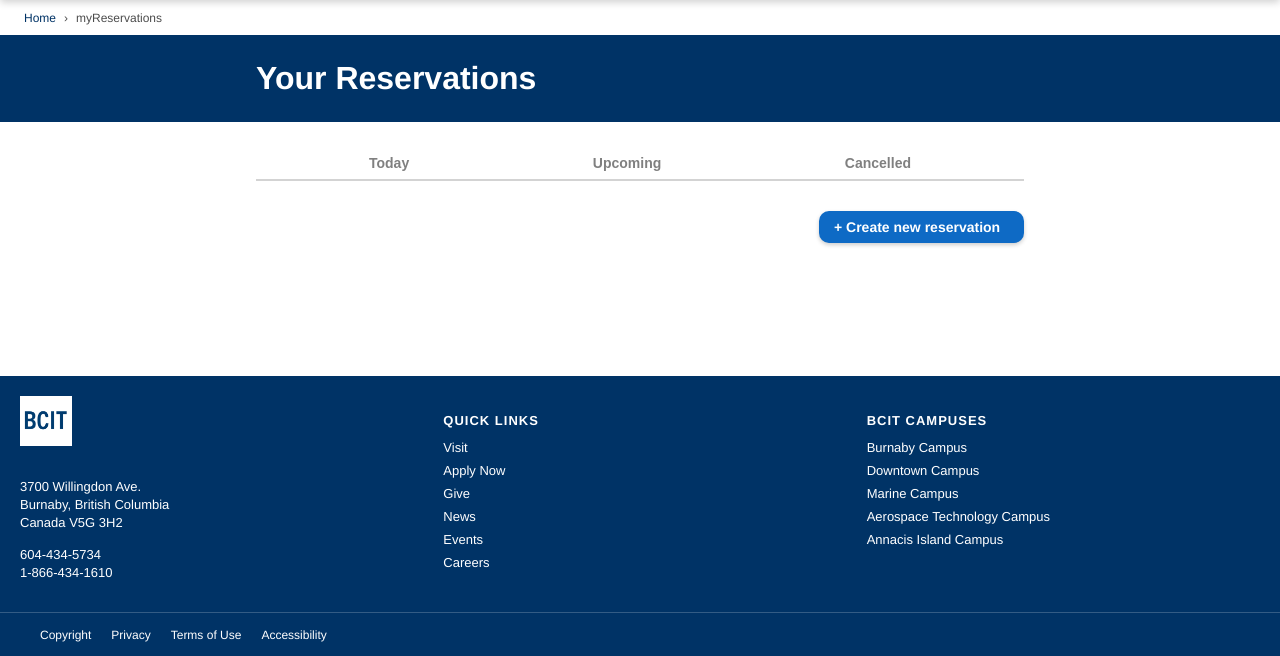
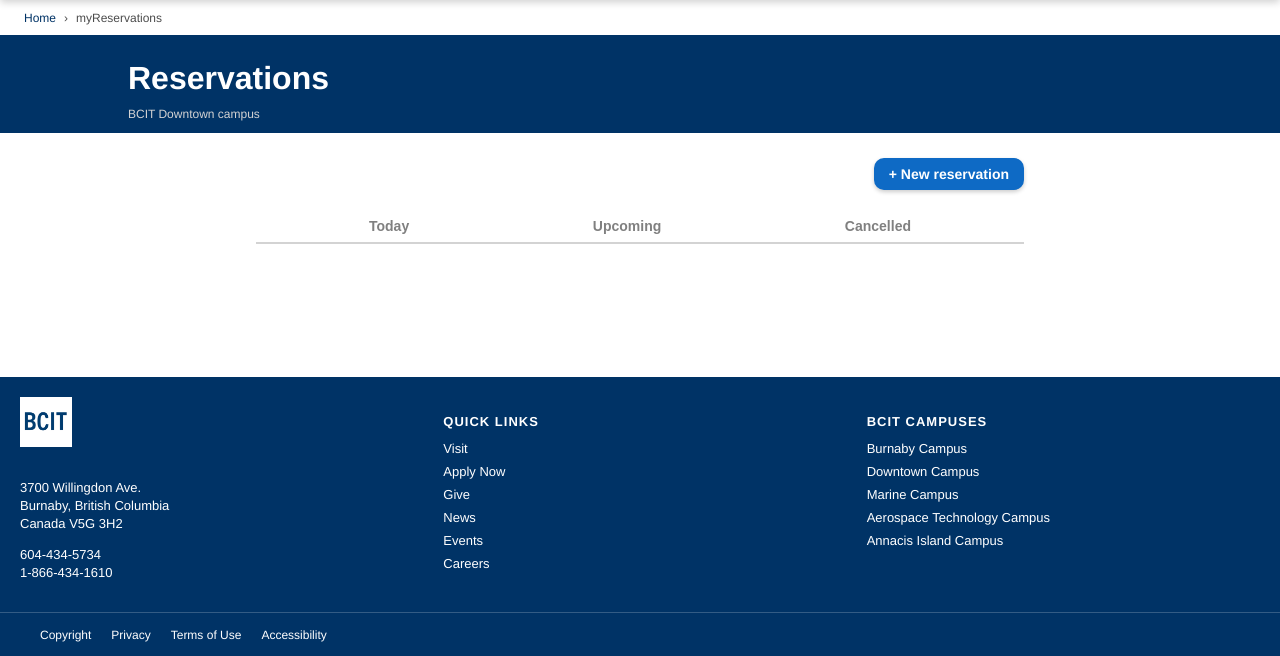
Before and after one commit to Leo-Mak13/BCIT-Parkly, a Node server app: template views/myReservations.ejs in a window 1280 px wide. Shown: the part 60-716 px from the top of the page. Run offline with Node 20, Linux system fonts and the light colour scheme; the template is opened without the code that fills it, so the values that code supplies are empty.

Commit message:
moved the create reservation anchor link above the today, upcoming and cancelled buttons. Added BCIT downtown campus below Reservations header. removed rounding from each induvidual reservation

```diff
--- a/public/css/myReservation.css
+++ b/public/css/myReservation.css
@@ -314,12 +314,11 @@
   display: flex;
   flex-direction: row;
   border: 1px solid black;
-  border-radius: 10px;
   align-items: center;
 }
 
 .induvidual-reservation:hover {
-  box-shadow: 0 3px 2px grey;
+  box-shadow: 0 1px 1px grey;
 }
 
 /* format for p tags and the distance between the a tags */
@@ -354,7 +353,7 @@
   color: white;
   border-radius: 10px;
   border: none;
-  width: 175px;
+  width: fit-content;
   padding: 8px 15px;
   font-size: 14px;
   font-weight: bold;
@@ -362,7 +361,7 @@
   box-shadow: 0 2px 4px rgba(0, 0, 0, 0.2);
   margin-right: 20%;
   margin-left: auto;
-  margin-top: 15px;
+  margin-top: 25px;
   margin-bottom: 15px;
 }
 
@@ -372,14 +371,22 @@
 
 .reservation-heading {
   display: flex;
-  flex-direction: row;
-  align-items: center;
+  flex-direction: column;
   background-color: #003366;
 }
 
 .reservation-heading h1 {
   color: white;
-  margin: 25px 20%;
+  margin-top: 25px;
+  margin-left: 10%;
+  margin-bottom: 5px;
+}
+
+.reservation-heading p {
+  color: lightgray;
+  margin-top: 5px;
+  margin-left: 10%;
+  font-size: 12px;
 }
 
 /* styling for today, upcoming, and cancelled buttons */
@@ -388,7 +395,7 @@
   border-bottom: 2px solid lightgray;
   margin-right: 20%;
   margin-left: 20%;
-  margin-top: 25px;
+  margin-top: 5px;
   margin-bottom: 15px;
   justify-content: center;
   gap: 20%;
--- a/views/myReservations.ejs
+++ b/views/myReservations.ejs
@@ -42,8 +42,10 @@
     </section>
     <!-- reservation heading under breadcrumb bar -->
     <div class="reservation-heading">
-      <h1>Your Reservations</h1>
+      <h1>Reservations</h1>
+      <p>BCIT Downtown campus</p>
     </div>
+    <a class="reservation-create " href="/create"> + New reservation</a>
     <!-- buttons to see different versions -->
     <div class="status">
       <!-- ‼️‼️ I will eventually make it dynamic and show differnet reservations on click -->
@@ -51,7 +53,6 @@
       <button class="status-buttons">Upcoming</button>
       <button class="status-buttons">Cancelled</button>
     </div>
-    <a class="reservation-create " href="/create"> + Create new reservation</a>
     <!-- displays all the reservations under a specifc user dynamically -->
     <div class="all-reservations">
       <% reservations.forEach(reservation => { %>
```
